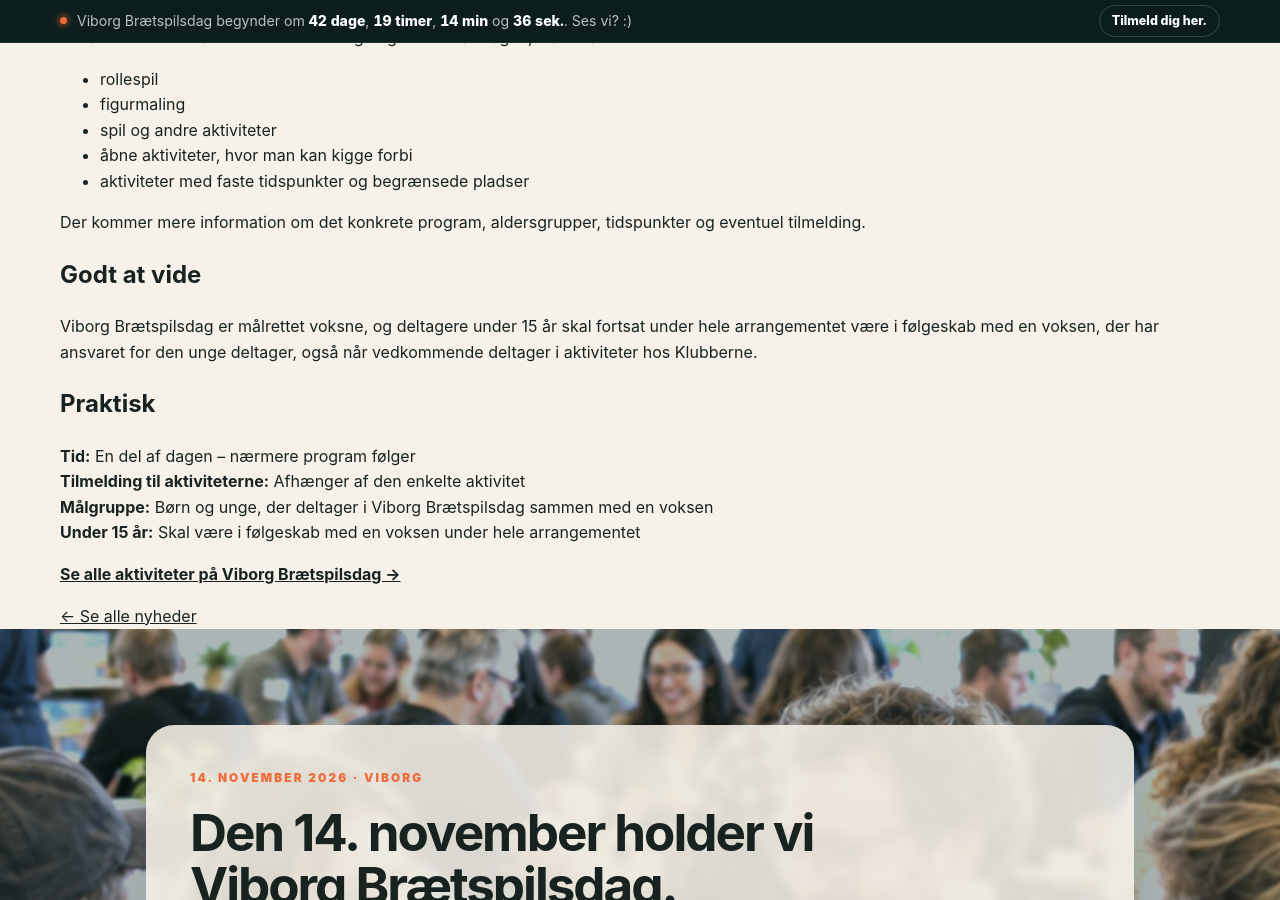
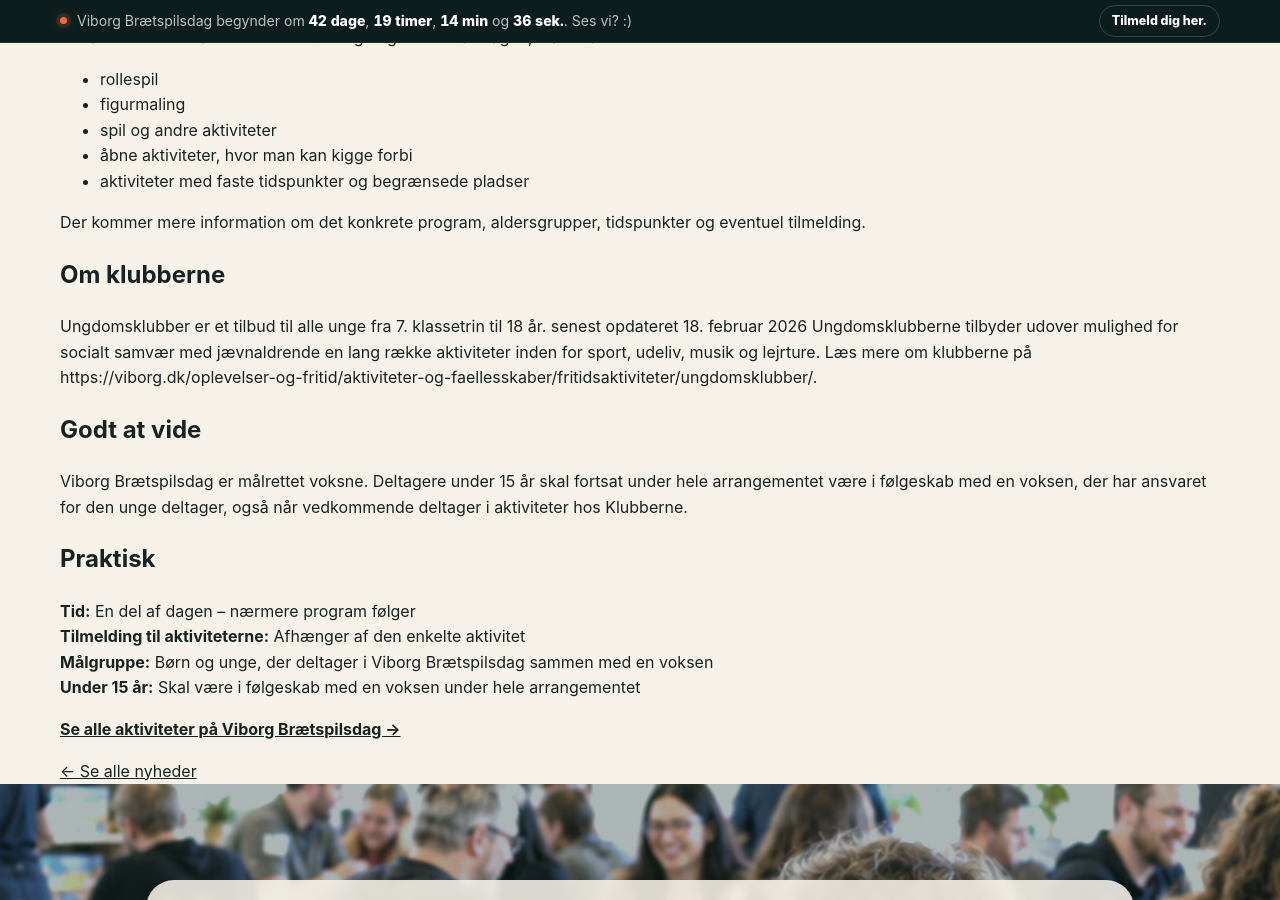
Before and after one commit to Andrejao/spilex, a Jekyll site: the page built from _posts/206-10-02-klubberne-for-born.md, in a window 1280 px wide and 900 px high, scrolled down 486 px. Built offline with Jekyll 4.4.1, drawn with Linux system fonts in a browser that asks for light colours.

Commit message:
Update 206-10-02-klubberne-for-born.md

```diff
--- a/_posts/206-10-02-klubberne-for-born.md
+++ b/_posts/206-10-02-klubberne-for-born.md
@@ -23,8 +23,11 @@
 
 Der kommer mere information om det konkrete program, aldersgrupper, tidspunkter og eventuel tilmelding.
 
+## Om klubberne
+Ungdomsklubber er et tilbud til alle unge fra 7. klassetrin til 18 år. senest opdateret 18. februar 2026 Ungdomsklubberne tilbyder udover mulighed for socialt samvær med jævnaldrende en lang række aktiviteter inden for sport, udeliv, musik og lejrture. Læs mere om klubberne på https://viborg.dk/oplevelser-og-fritid/aktiviteter-og-faellesskaber/fritidsaktiviteter/ungdomsklubber/.
+
 ## Godt at vide
-Viborg Brætspilsdag er målrettet voksne, og deltagere under 15 år skal fortsat under hele arrangementet være i følgeskab med en voksen, der har ansvaret for den unge deltager, også når vedkommende deltager i aktiviteter hos Klubberne.
+Viborg Brætspilsdag er målrettet voksne. Deltagere under 15 år skal fortsat under hele arrangementet være i følgeskab med en voksen, der har ansvaret for den unge deltager, også når vedkommende deltager i aktiviteter hos Klubberne.
 
 ## Praktisk
 
```
